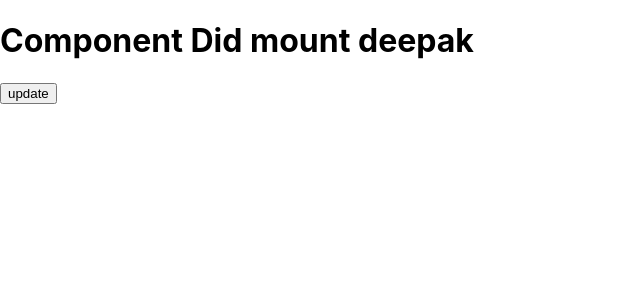
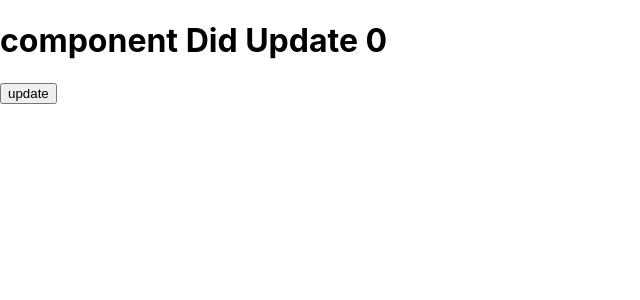
Before and after one commit to deepakpandey710/learn-react, a React (Create React App) app: page / in a window 1280 px wide. Shown: the top 300 px of the page, without its empty margins (0-640 px from the left). Built offline with nearby package versions, Linux system fonts and the light colour scheme.

Commit message:
commiting did update component

```diff
--- a/src/App.js
+++ b/src/App.js
@@ -5,22 +5,27 @@ class App extends Component{
   constructor(){
     super();
     this.state={
-      name:"deepak"
+      count:0
+    }
+    console.warn("consturctor called");
+  }
+  componentDidUpdate(preProps,preState,snapshot){
+    console.warn("componentDidMount called",preProps,preState,snapshot);
+    if(preState.count==this.state.count){
+      alert("hey brooo");
     }
   }
-  componentDidMount(){
-    console.warn('componentDidMount');
-  }
-  render()
-  {
-    console.warn('render');
+  render(){
     return(
       <div>
-        <h1>Component Did mount {this.state.name}</h1>
-        <button onClick={()=>this.setState({name:"pandey"})}>update</button>
+        <h1>component Did Update {this.state.count}</h1>
+        {/* <button onClick={()=>this.setState({count:this.state.count+1})}>update</button> */}
+        <button onClick={()=>this.setState({count:1})}>update</button>
       </div>
     )
   }
+
+
 }
 
 
```
